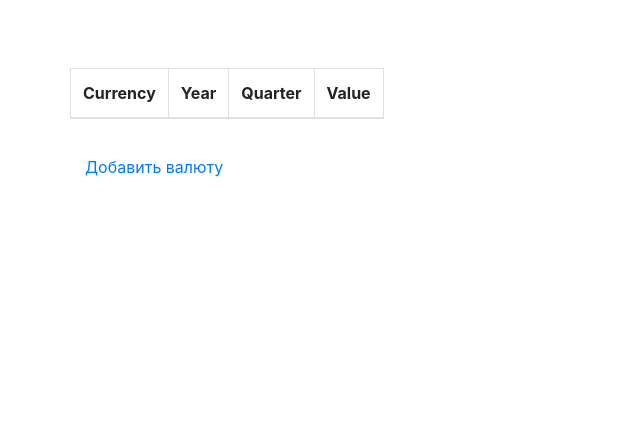
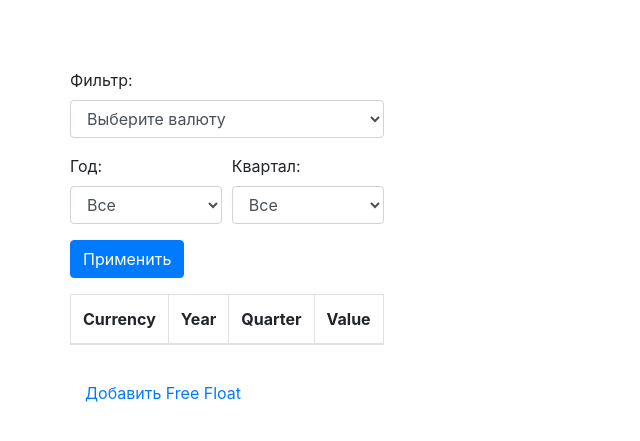
Before and after one commit to Roman-Sapozhnikov/index-symfony, a Symfony app: template templates/freeFloat/list.html.twig in a window 1280 px wide. Shown: the top 441 px of the page, without its empty margins (0-640 px from the left). Run offline with Twig, Linux system fonts and the light colour scheme; the template is opened without the code that fills it, so the values that code supplies are empty; some libraries are stand-ins or nearby versions.

Commit message:
free float

```diff
--- a/src/Controller/PricesController.php
+++ b/src/Controller/PricesController.php
@@ -219,7 +219,7 @@ class PricesController extends AbstractController
     }
 
     public function formatNumber($number){
-        $number = str_replace(",", "", $number);
+        $number = str_replace(",", ".", $number);
         return $number;
     }
 
--- a/src/Entity/FreeFloat.php
+++ b/src/Entity/FreeFloat.php
@@ -77,12 +77,12 @@ class FreeFloat
         return $this;
     }
 
-    public function getValue(): ?float
+    public function getValue()
     {
         return $this->value;
     }
 
-    public function setValue(float $value): self
+    public function setValue($value): self
     {
         $this->value = $value;
 
--- a/src/Function.php
+++ b/src/Function.php
@@ -2,4 +2,9 @@
 function p($array){
     echo "<pre>";print_r($array);echo "</pre>";
 }
+
+function formatNumber($number){
+    $number = str_replace(",", ".", $number);
+    return $number;
+}
 ?>
--- a/templates/freeFloat/list.html.twig
+++ b/templates/freeFloat/list.html.twig
@@ -7,6 +7,53 @@
         <div class="row mt-5">
 
             <div style='margin-top:20px;'>
+
+                <form name="filterFreeFloat" method="post">
+                    <input type="hidden" name="setFilter" value="Y">
+                    <div class="form-row">
+                        <div class="form-group col-md-12">
+                            <label for="currency">Фильтр:</label>
+                            <select name="cur_id" class="form-control">
+                                <option value="0">Выберите валюту</option>
+                                {% for cur in currency %}
+                                    <option {% if cur.id == filter.cur_id %}selected{% endif %} value="{{ cur.id }}">{{ cur.name }}</option>
+                                {% endfor %}
+                            </select>
+                        </div>
+                    </div>
+
+                    <div class="form-row">
+                        <div class="form-group col-md-6">
+                            <label for="year">Год:</label>
+                            <select id="year" name="year" class="form-control">
+                                <option value="0">Все</option>
+                                <option {% if filter.year == 2017 %}selected{% endif %} value="2017">2017</option>
+                                <option {% if filter.year == 2018 %}selected{% endif %} value="2018">2018</option>
+                                <option {% if filter.year == 2019 %}selected{% endif %} value="2019">2019</option>
+                                <option {% if filter.year == 2020 %}selected{% endif %} value="2020">2020</option>
+                                <option value="2021">2021</option>
+                            </select>
+                        </div>
+                        <div class="form-group col-md-6">
+
+                            <label for="quarter">Квартал:</label>
+                            <select id="quarter" name="quarter" class="form-control">
+                                <option value="0">Все</option>
+                                <option value="1">1</option>
+                                <option value="2">2</option>
+                                <option value="3">3</option>
+                                <option value="4">4</option>
+                            </select>
+                        </div>
+                    </div>
+
+                    <div class="form-row">
+                        <div class="form-group col-md-12">
+                            <button type="submit" class="btn btn-primary">Применить</button>
+                        </div>
+                    </div>
+
+                </form>
 
                 <table class="table table-striped table-bordered table-hover pb-100">
                     <thead class="thead-inverse">
@@ -34,7 +81,7 @@
         </div>
 
         <div class="row" style='margin:20px 0;'>
-            <a href="/currency/add/">Добавить валюту</a>
+            <a href="/freeFloat/add/">Добавить Free Float</a>
         </div>
 
     </div>
```
Also changed, not shown: src/Controller/FreeFloatController.php (+43 -6 lines), templates/freeFloat/add.html.twig (+8 -7 lines).
